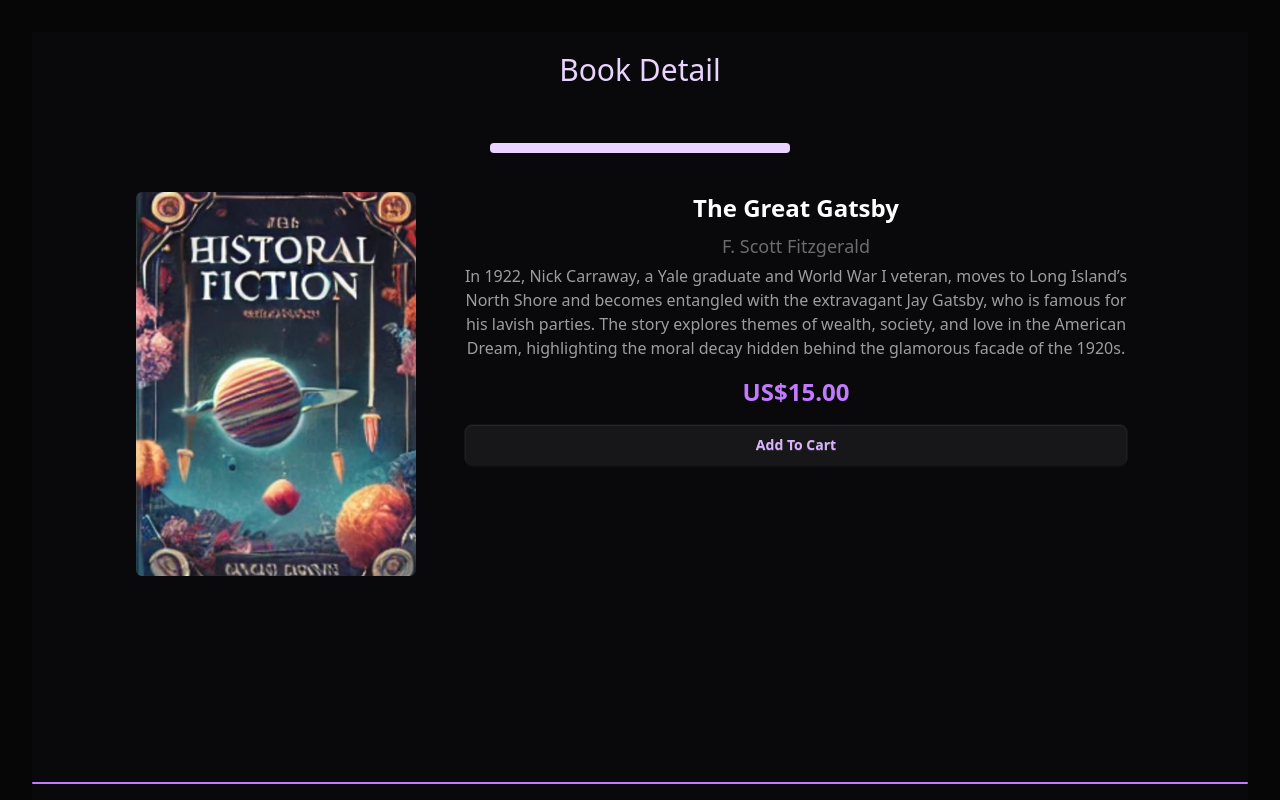
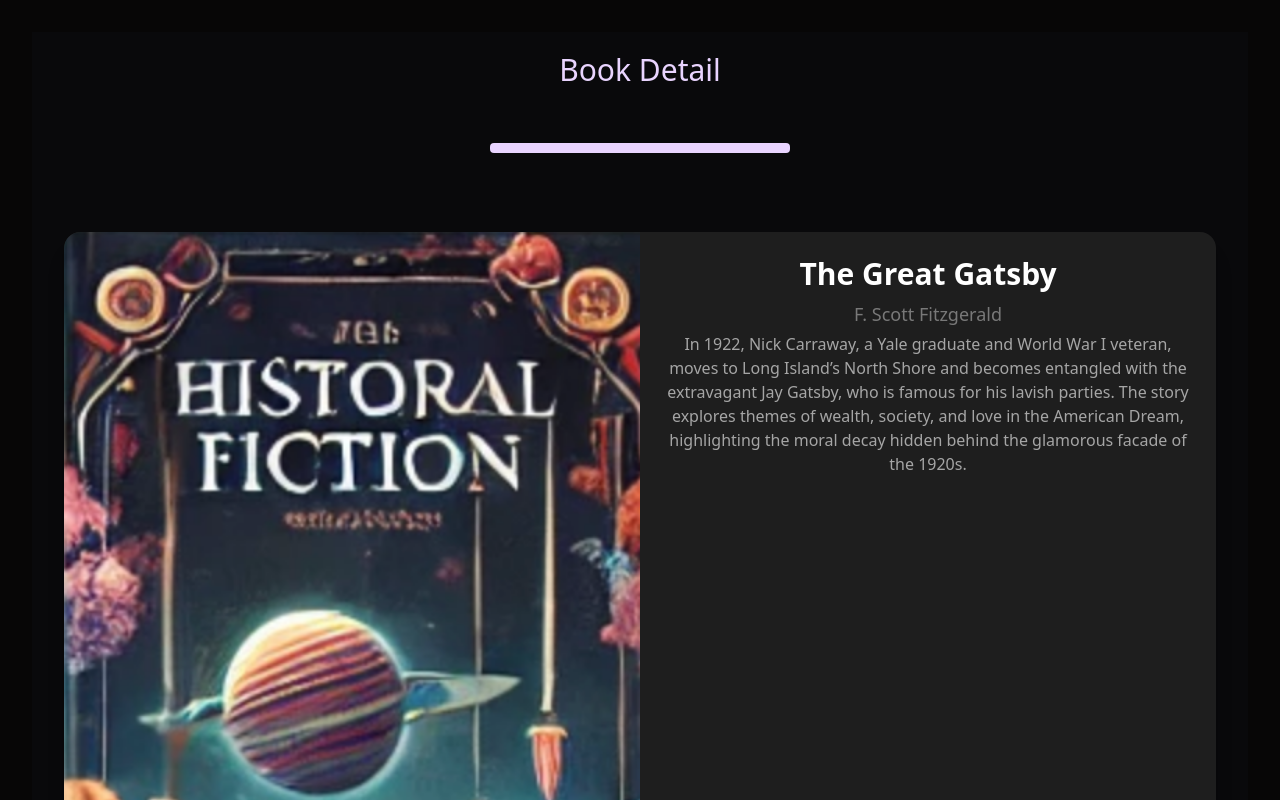
Before and after one commit to meminn422/2025_React_week4, a React (Vite) app: page /products/id/1 in a window 1280 px wide. Shown: the top 800 px of the page. Built offline with nearby package versions, Linux system fonts and the light colour scheme.

Commit message:
Add files via upload

```diff
--- a/src/components/BookDetail.jsx
+++ b/src/components/BookDetail.jsx
@@ -2,29 +2,33 @@
 
 function ProductDetail({ product }) {
     return (
-        <div data-theme="luxury" className="grid grid-cols-1 lg:grid-cols-24 gap-8 justify-center">
-            {/* 左側：產品圖片（佔6/24） */}
-            <div className="lg:col-span-6 lg:col-start-3">
+        <div data-theme="luxury" className="flex flex-col lg:flex-row items-center justify-center px-6 py-10">
+            <div className="max-w-6xl w-full bg-[#1e1e1e] rounded-2xl shadow-xl overflow-hidden flex flex-col lg:flex-row">
+                {/* 圖片區塊 */}
+                <div className="lg:w-1/2 w-full h-64 lg:h-auto">
                     <img
                         alt={product.title}
-                    className="w-full h-96 object-cover object-center rounded-md"
                         src={product.cover}
+                        className="w-full h-full object-cover object-top rounded-t-2xl lg:rounded-l-2xl lg:rounded-tr-none"
                     />
                 </div>
 
-            {/* 右側：產品資訊（佔14/24） */}
-            <div className="lg:col-span-14 px-4">
-                <h1 className="text-white text-2xl font-bold mb-2">{product.title}</h1>
+                {/* 資訊區塊 */}
+                <div className="lg:w-1/2 w-full p-6 flex flex-col justify-between">
+                    <div>
+                        <h1 className="text-white text-3xl font-bold mb-2">{product.title}</h1>
                         <h2 className="text-white opacity-40 mb-1 text-lg">{product.author}</h2>
-                <p className="text-white opacity-60 text-base mb-4">{product.summary}</p>
+                        <p className="text-white opacity-60 text-base mb-6">{product.summary}</p>
+                    </div>
 
-                {/* 價格與按鈕 */}
-                <div className="text-purple-400 flex flex-col gap-4">
+                    <div className="text-purple-400 flex flex-col items-end gap-4">
                         <p className="text-2xl font-semibold">US${product.price}.00</p>
                         <AddToCart />
                     </div>
                 </div>
             </div>
+        </div>
     )
 }
+
 export default ProductDetail
```
Lines whose indentation alone changed are shown as unchanged.
